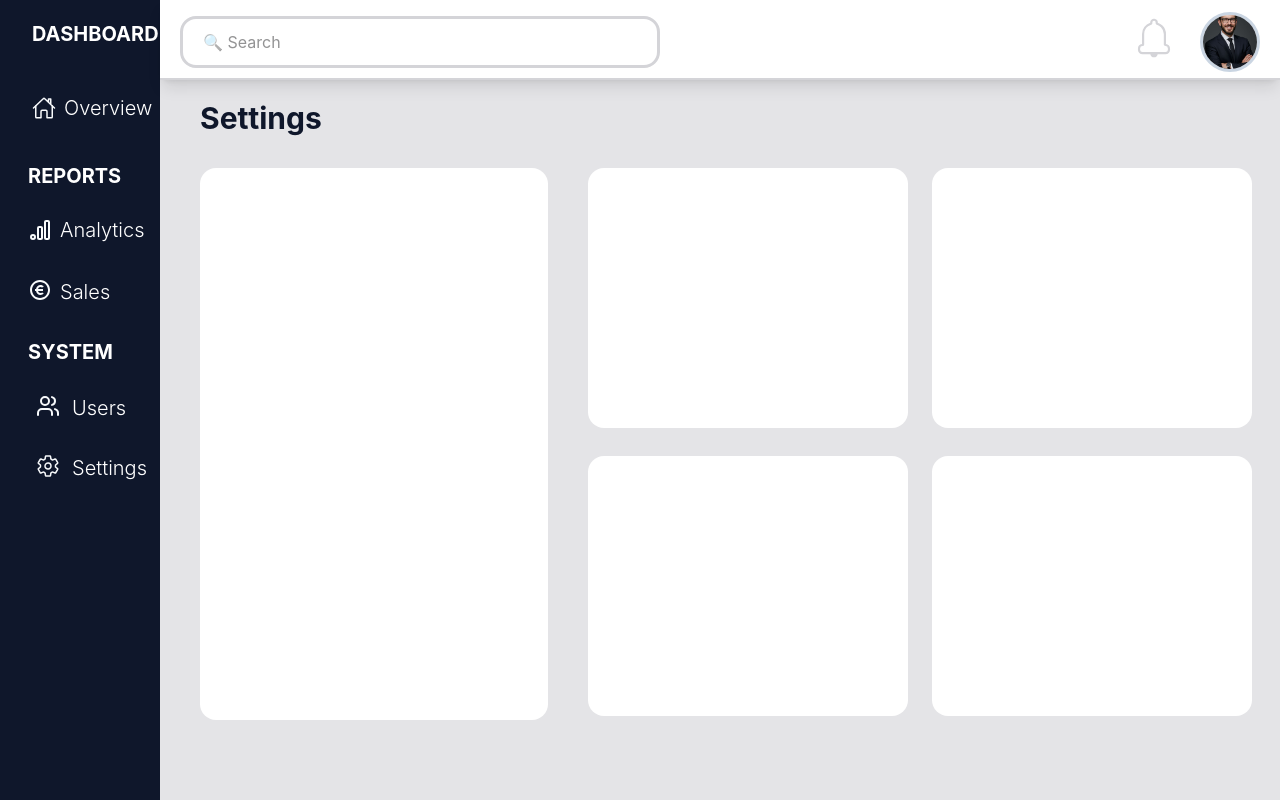
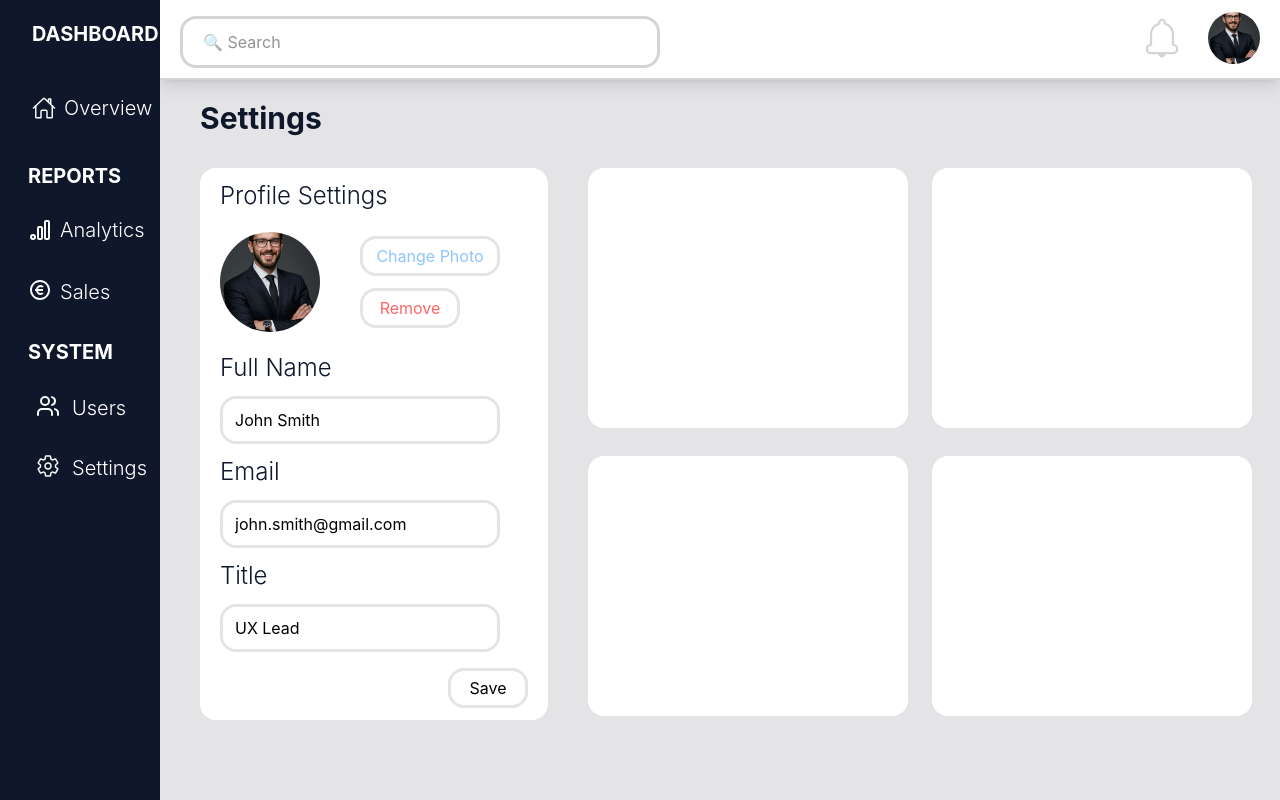
Before and after one commit to LucaLaatigano/DashBoard, a React (Vite) app: page /settings in a window 1280 px wide. Built offline with nearby package versions, Linux system fonts and the light colour scheme.

Commit message:
added the user settings, not finished yet

```diff
--- a/src/Components/NavBar.jsx
+++ b/src/Components/NavBar.jsx
@@ -1,22 +1,22 @@
 import { useState } from "react"
 import { CiBellOn } from "react-icons/ci";
-export default function NavBar(){
+export default function NavBar() {
     const [name, setName] = useState("")
 
-    const handleSubmit = ()=>{
+    const handleSubmit = () => {
         e.preventDefault()
         alert("submited with enter")
     }
-    return(
+    return (
         <div className="scale-z-100 flex justify-between shadow-lg pl-5 w-280 h-20 mb-3 border-b-2 border-zinc-300 bg-white border-b">
             <form onSubmit={handleSubmit}>
                 <input type="text" className="w-120 h-13 mt-4 pl-5 text-zinc-800 outline-none border border-zinc-300 border-3 rounded-2xl focus:bg-slate-900/10"
-                placeholder="🔍 Search"
-                 value={name} onChange={(e)=> setName(e.target.value)}/>
+                    placeholder="🔍 Search"
+                    value={name} onChange={(e) => setName(e.target.value)} />
             </form>
             <div className="flex gap-5 mt-3">
-                <CiBellOn className="text-zinc-300 size-13 hover:cursor-pointer"/>
-                <div className="w-15 h-15 rounded-full overflow-hidden border-3 border-slate-300 mr-5 hover:cursor-pointer">
+                <CiBellOn className="text-zinc-300 size-13 hover:cursor-pointer" />
+                <div className="w-13 h-13 rounded-full overflow-hidden mr-5 hover:cursor-pointer">
                     <img src="/src/images/empresario.jpg" className="w-full h-full object-cover" />
                 </div>
             </div>
--- a/src/Components/Settings.jsx
+++ b/src/Components/Settings.jsx
@@ -1,15 +1,99 @@
+import { useRef, useState } from "react"
+import defaultImg from "../Images/empresario.jpg"
+export default function Settings() {
+    const [formData, setFormData] = useState(() => {
+        const savedData = localStorage.getItem('userProfile')
+        return savedData ? JSON.parse(savedData) : {
+            fullName: "John Smith",
+            email: "john.smith@gmail.com",
+            title: "UX Lead",
+            profileImage: defaultImg
+        }
+    })
+    const [isSaved, setIsSaved] = useState(false)
+    const fileInputRef = useRef(null)
 
-export default function Settings(){
-    return(
+    const handleChange = (e) => {
+        const { name, value } = e.target
+        setFormData({
+            ...formData, [name]: value
+        })
+    }
+
+    const handleFileChange = (e) => {
+        const file = e.target.files[0]
+        if (file) {
+            const reader = new FileReader()
+            reader.onloadend = () => {
+                setFormData({ ...formData, profileImage: reader.result })
+            }
+            reader.readAsDataURL(file)
+        }
+    }
+
+    const handleSave = () => {
+        localStorage.setItem('userProfile', JSON.stringify(formData))
+        setIsSaved(true)
+        setTimeout(() => {
+            setIsSaved(false)
+        }, 2000)
+    }
+    return (
         <div className="pl-10 pt-2">
             <h3 className="text-3xl text-slate-900 font-bold mb-3">Settings</h3>
             <div className="flex">
                 <div className="mt-5 w-170 h-138 bg-white rounded-2xl">
+                    <h3 className="text-slate-900 font-light text-2xl pt-3 pl-5">
+                        Profile Settings
+                    </h3>
+                    <div className="flex">
+                        <div className="w-25 h-25 rounded-full overflow-hidden mt-5 ml-5 ">
+                            <img src={formData.profileImage} className="w-full h-full object-cover" />
+                        </div>
+                        <div className="flex flex-col mt-6 ml-10 gap-3">
+                            <input type="file" ref={fileInputRef} onChange={handleFileChange} accept="image/*" className="hidden" />
+                            <button className="w-35 h-10 border-3 border-zinc-200 rounded-2xl text-blue-300 hover:cursor-pointer"
+                                onClick={() => fileInputRef.current.click()}
+                            >
+                                Change Photo
+                            </button>
+                            <button className="w-25 h-10 border-3 border-zinc-200 text-red-400 rounded-2xl hover:cursor-pointer"
+                                onClick={() => setFormData({ ...formData, profileImage: defaultImg })}
+                            >
+                                Remove
+                            </button>
+                        </div>
+                    </div>
+                    <div className="flex flex-col mt-5 ml-5 gap-3">
+                        <div className="flex flex-col">
+                            <label className="block text-slate-900 font-light text-2xl">Full Name</label>
+                            <input type="text" name="fullName" value={formData.fullName} onChange={handleChange}
+                                className="w-70 h-12 mt-3 border-3 border-zinc-200 rounded-2xl pl-3 outline-none focus:bg-slate-900/10 "
+                            />
+                        </div>
+                        <div className="flex flex-col">
+                            <label className="block text-slate-900 font-light text-2xl">Email</label>
+                            <input type="text" name="email" value={formData.email} onChange={handleChange}
+                                className="w-70 h-12 mt-3 border-3 border-zinc-200 rounded-2xl pl-3 outline-none focus:bg-slate-900/10 "
+                            />
+                        </div>
+                        <div className="flex flex-col">
+                            <label className="block text-slate-900 font-light text-2xl">Title</label>
+                            <input type="text" name="title" value={formData.title} onChange={handleChange}
+                                className="w-70 h-12 mt-3 border-3 border-zinc-200 rounded-2xl pl-3 outline-none focus:bg-slate-900/10 "
+                            />
+                        </div>
+                        <div className="flex justify-end mr-5">
+                            <button onClick={handleSave} className="w-20 h-10 mt-1 border-3 border-zinc-200 rounded-2xl hover:cursor-pointer hover:bg-slate-900/10">
+                                {isSaved ? "Saved" : "Save"}
+                            </button>
+                        </div>
+                    </div>
 
                 </div>
                 <div className="flex flex-wrap ml-10 gap-6 mt-5">
-                    {Array(4).fill(0).map((_, index)=>(
-                        <div className="w-80 h-65 bg-white rounded-2xl">
+                    {Array(4).fill(0).map((_, index) => (
+                        <div key={index} className="w-80 h-65 bg-white rounded-2xl">
 
                         </div>
                     ))}
```
